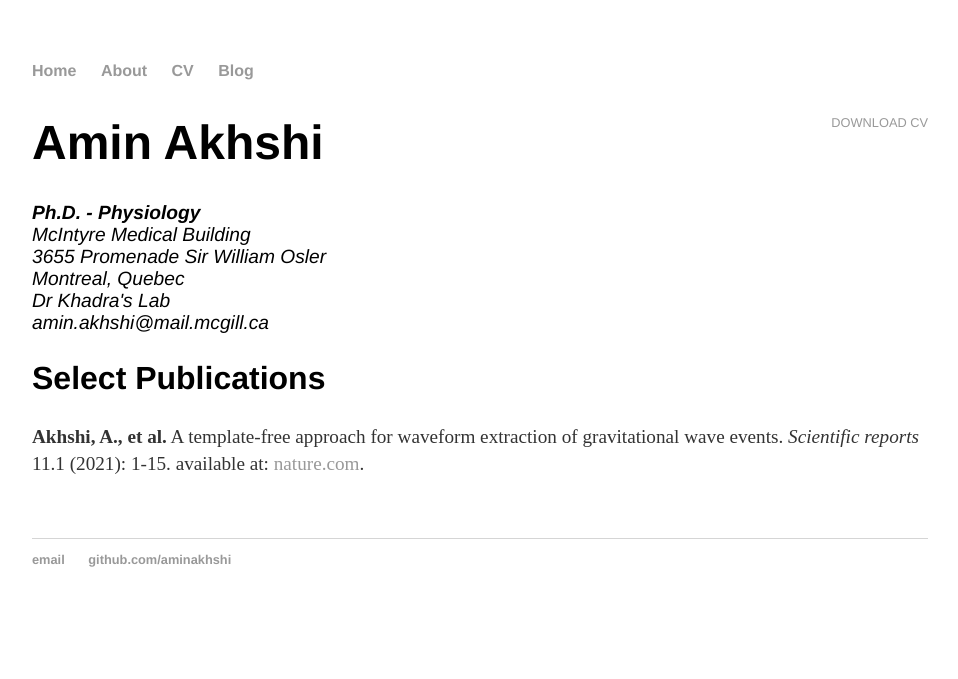
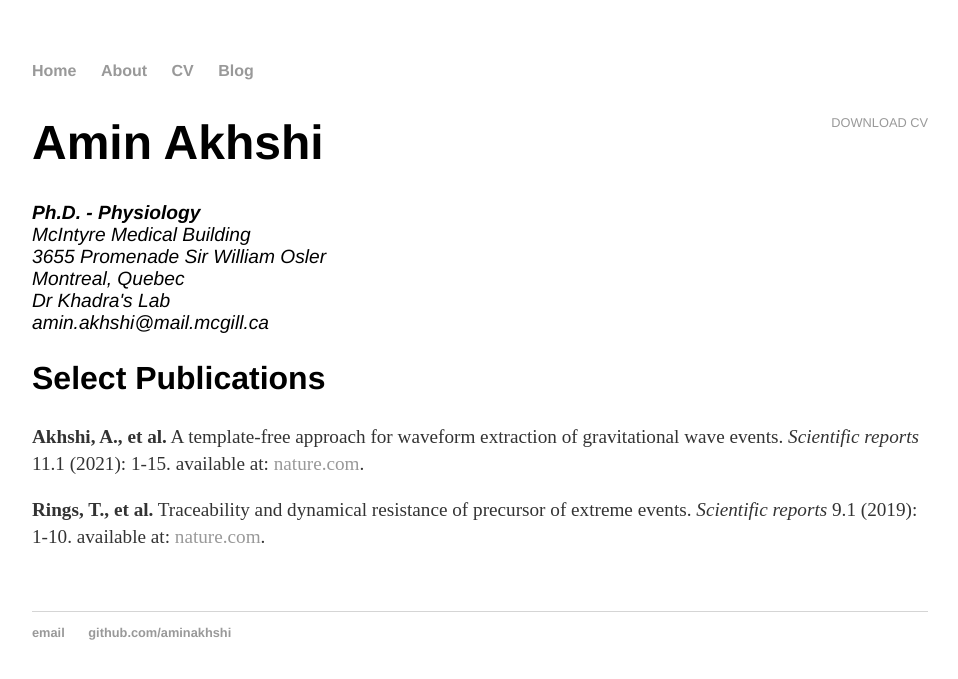
Before and after one commit to aminakhshi/aminakhshi.github.io, a Jekyll site: the page built from cv/index.html, in a window 1280 px wide. Shown: the top 679 px of the page, without its empty margins (160-1118 px from the left). Built offline with Jekyll 4.4.1, drawn with Linux system fonts in a browser that asks for light colours.

Commit message:
Update index.html

```diff
--- a/cv/index.html
+++ b/cv/index.html
@@ -18,6 +18,7 @@ title: CV of Amin Akhshi
 					<h2>Select Publications</h2>
 
 					<p><strong>Akhshi, A., et al.</strong> A template-free approach for waveform extraction of gravitational wave events. <em>Scientific reports</em> 11.1 (2021): 1-15. available at: <a href="https://www.nature.com/articles/s41598-021-98821-z">nature.com</a>.
+					<p><strong>Rings, T., et al.</strong> Traceability and dynamical resistance of precursor of extreme events. <em>Scientific reports</em> 9.1 (2019): 1-10. available at: <a href="https://www.nature.com/articles/s41598-018-38372-y">nature.com</a>.
 
 
 	</div>
```
